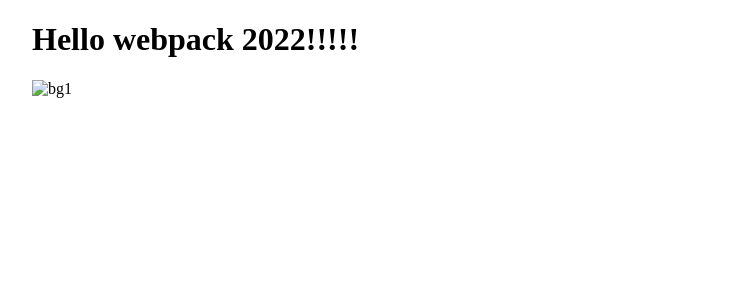
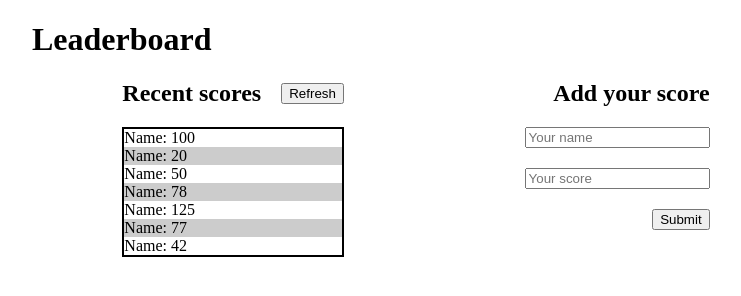
Before and after one commit to storres20/leaderboard, a website built with webpack: page src/index.html in a window 1280 px wide. Shown: the whole page, without its empty margins (224-965 px from the left). Built offline with nearby package versions, Linux system fonts and the light colour scheme; files whose address does not match are found by name.

Commit message:
Add html structure

```diff
--- a/src/index.html
+++ b/src/index.html
@@ -1,13 +1,37 @@
 <!DOCTYPE html>
 <html lang="en">
 <head>
-    <meta charset="UTF-8">
-    <meta http-equiv="X-UA-Compatible" content="IE=edge">
-    <meta name="viewport" content="width=device-width, initial-scale=1.0">
-    <title>Webpack tutorial</title>
+  <meta charset="UTF-8">
+  <meta http-equiv="X-UA-Compatible" content="IE=edge">
+  <meta name="viewport" content="width=device-width, initial-scale=1.0">
+  <title>Leaderboard</title>
 </head>
 <body>
-    <h1>Hello webpack 2022!!!!!</h1>
-    <img src="./imgs/bg1.png" alt="bg1" width="500">
+  <h1>Leaderboard</h1>
+
+  <section class="main">
+    <div class="recentScore">
+      <div class="recentTitle">
+        <h2>Recent scores</h2>
+        <button type="button">Refresh</button>
+      </div>
+      <div class="recentList">
+        <p>Name: 100</p>
+        <p>Name: 20</p>
+        <p>Name: 50</p>
+        <p>Name: 78</p>
+        <p>Name: 125</p>
+        <p>Name: 77</p>
+        <p>Name: 42</p>
+      </div>
+    </div>
+
+    <div class="addScore">
+      <h2>Add your score</h2>
+      <input type="text" placeholder="Your name">
+      <input type="number" name="" id="" placeholder="Your score">
+      <button type="button">Submit</button>
+    </div>
+  </section>
 </body>
 </html>
```
